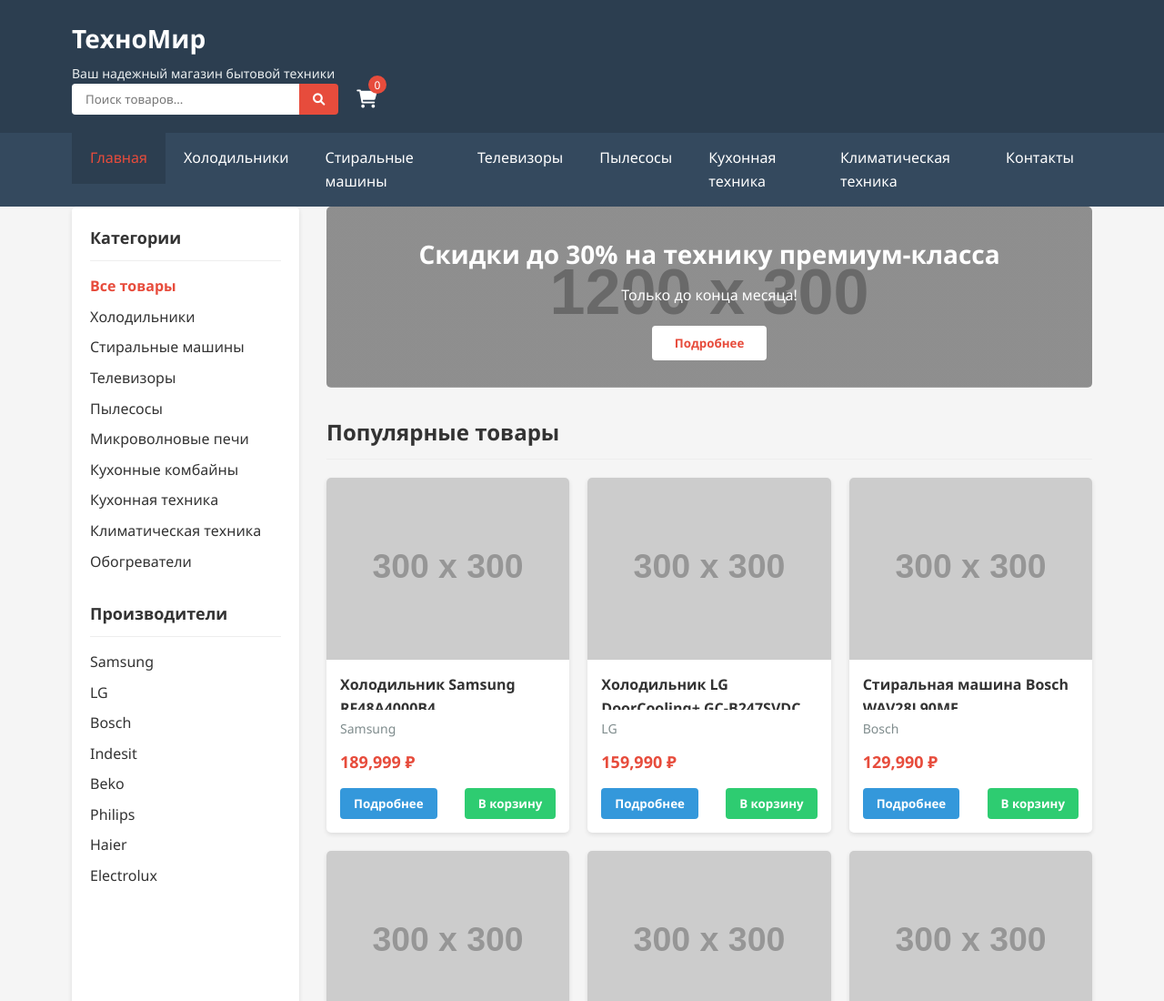
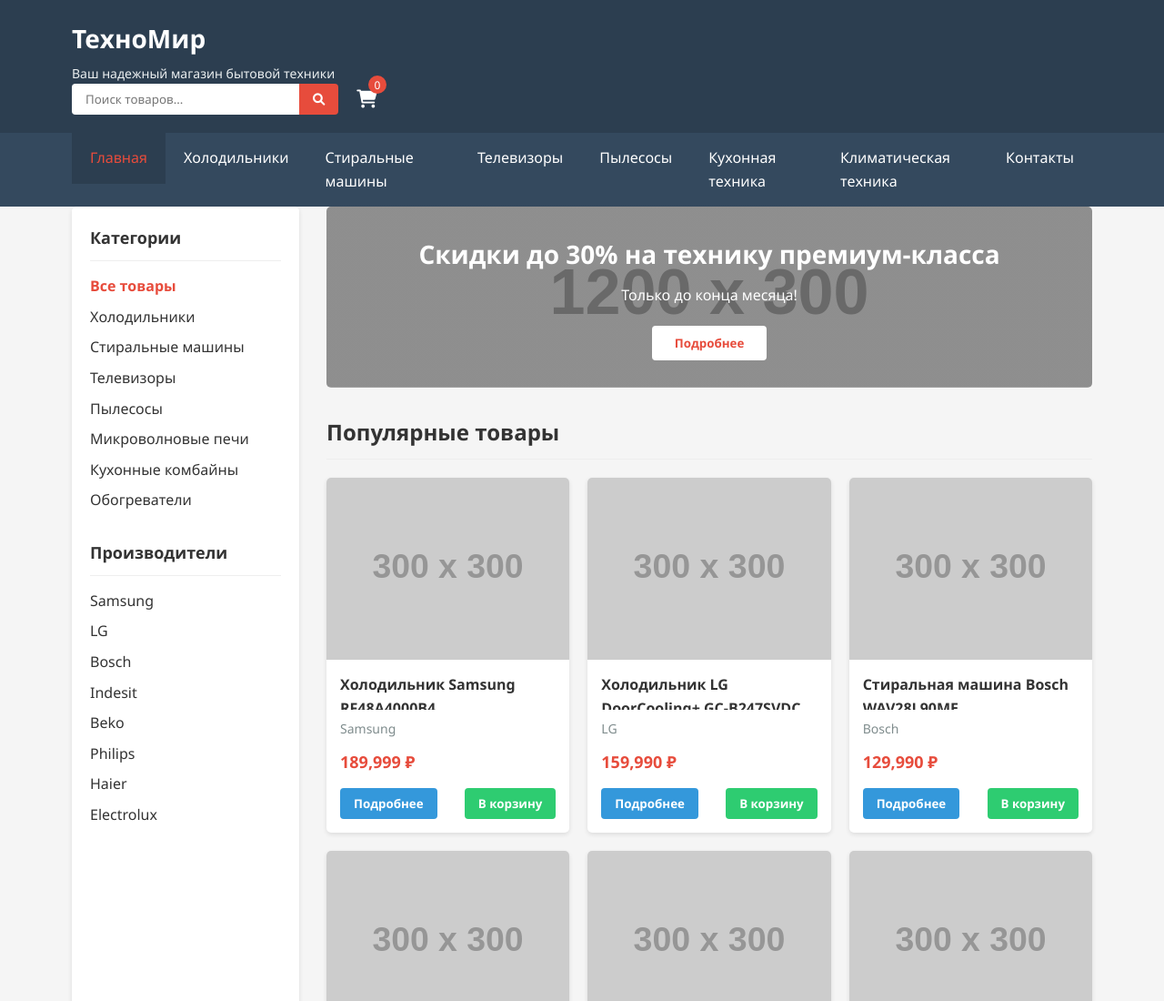
Before and after one commit to Aidar200472/diplom, a plain HTML site: page index.html in a window 1280 px wide. Shown: the top 1100 px of the page at 91% size. Drawn offline with Linux system fonts and the light colour scheme; placeholder pictures from the web are drawn by us.

Commit message:
пятый этап

```diff
--- a/index.html
+++ b/index.html
@@ -60,8 +60,6 @@
                     <li><a href="#" data-category="vacuum">Пылесосы</a></li>
                     <li><a href="#" data-category="microwave">Микроволновые печи</a></li>
                     <li><a href="#" data-category="food_processors">Кухонные комбайны</a></li>
-                    <li><a href="#" data-category="kitchen">Кухонная техника</a></li>
-                    <li><a href="#" data-category="climate">Климатическая техника</a></li>
                     <li><a href="#" data-category="heaters">Обогреватели</a></li>
                 </ul>
             </div>
```
